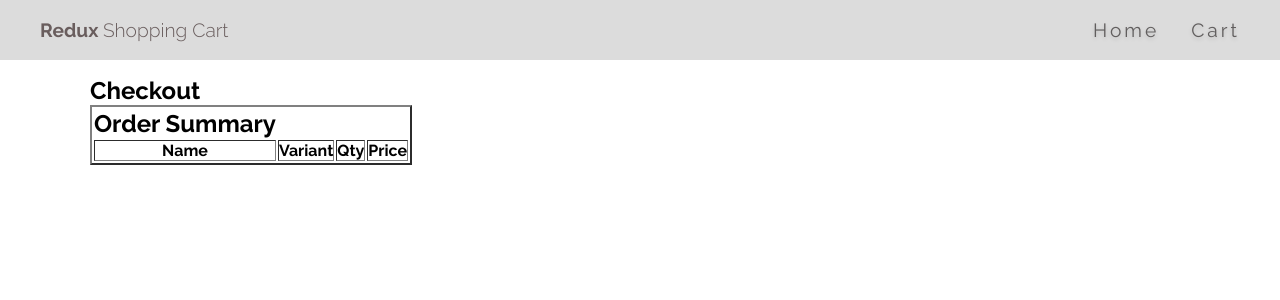
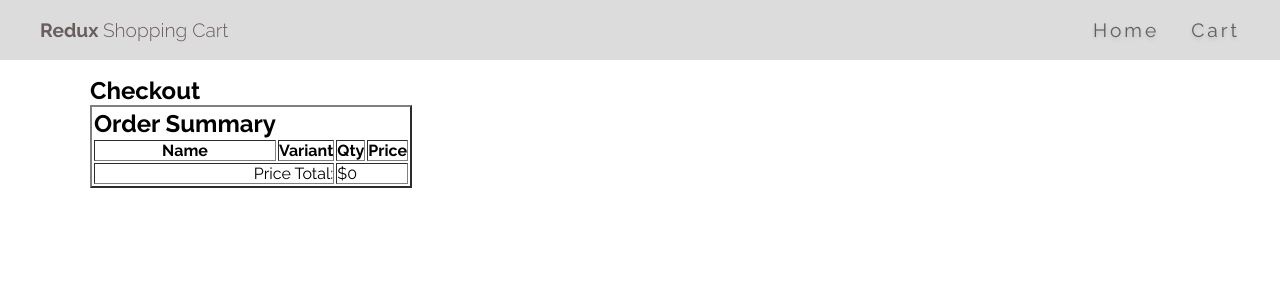
Before and after one commit to Shubamium/Redux-ShoppingCart, a React (Vite) app: page /checkout in a window 1280 px wide. Shown: the top 300 px of the page. Built offline with nearby package versions, Linux system fonts and the light colour scheme.

Commit message:
Add price total in order summary

```diff
--- a/src/page/Checkout.jsx
+++ b/src/page/Checkout.jsx
@@ -1,4 +1,4 @@
-import React from 'react'
+import React, { useState } from 'react'
 import { useSelector } from 'react-redux'
 
 function Checkout() {
@@ -20,18 +20,21 @@ function Checkout() {
 function OrderSummary(){
     const carts = useSelector((state)=>state.cart);
     const productData = useSelector((state)=>state.products);
-
     const getProductData = (prodId) =>{
         const findIndex = productData.findIndex((prod) => prod.id === prodId)
         return productData[findIndex] || null;
     }
     function renderOrderSummary(){
         let toRender = [];
+        let totalPrice = 0;
         // For each cart
         carts.forEach(cart => {
             // Add the cart data and variant to render list
             const thisProduct = getProductData(cart.productId);
-            const data = cart.qty.map((cartQty,index)=>(
+            const data = cart.qty.map((cartQty,index)=> {
+                let price = (thisProduct.price*cartQty.amount).toFixed(2);
+                totalPrice += parseInt(price);
+                return (
                     <tr key={index} className='order-summary'>
                         <td>
                               { thisProduct && thisProduct.name}
@@ -43,15 +46,19 @@ function OrderSummary(){
                             {cartQty.amount}
                         </td>
                         <td>
-                       ${thisProduct && (thisProduct.price*cartQty.amount).toFixed(2)}
+                           ${thisProduct && price}
                         </td>
                     </tr>
-            ));
+                )
+            });
 
             toRender.push(...data);
         })
-        return toRender;
+
+        return {toRender,totalPrice};
     }
+
+    const {totalPrice,toRender} = renderOrderSummary()
     return(
         <table className='payment-info' border='2px'>
                 <thead>
@@ -71,7 +78,11 @@ function OrderSummary(){
                         Price
                     </th>
                 </tr>
-                {renderOrderSummary()}
+                {toRender}
+                <tr>
+                    <td colSpan={2} align='right'>Price Total:</td>
+                    <td colSpan={2}> ${totalPrice} </td>
+                </tr>
         </table>
     )
 }
```
Lines whose indentation alone changed are shown as unchanged.
